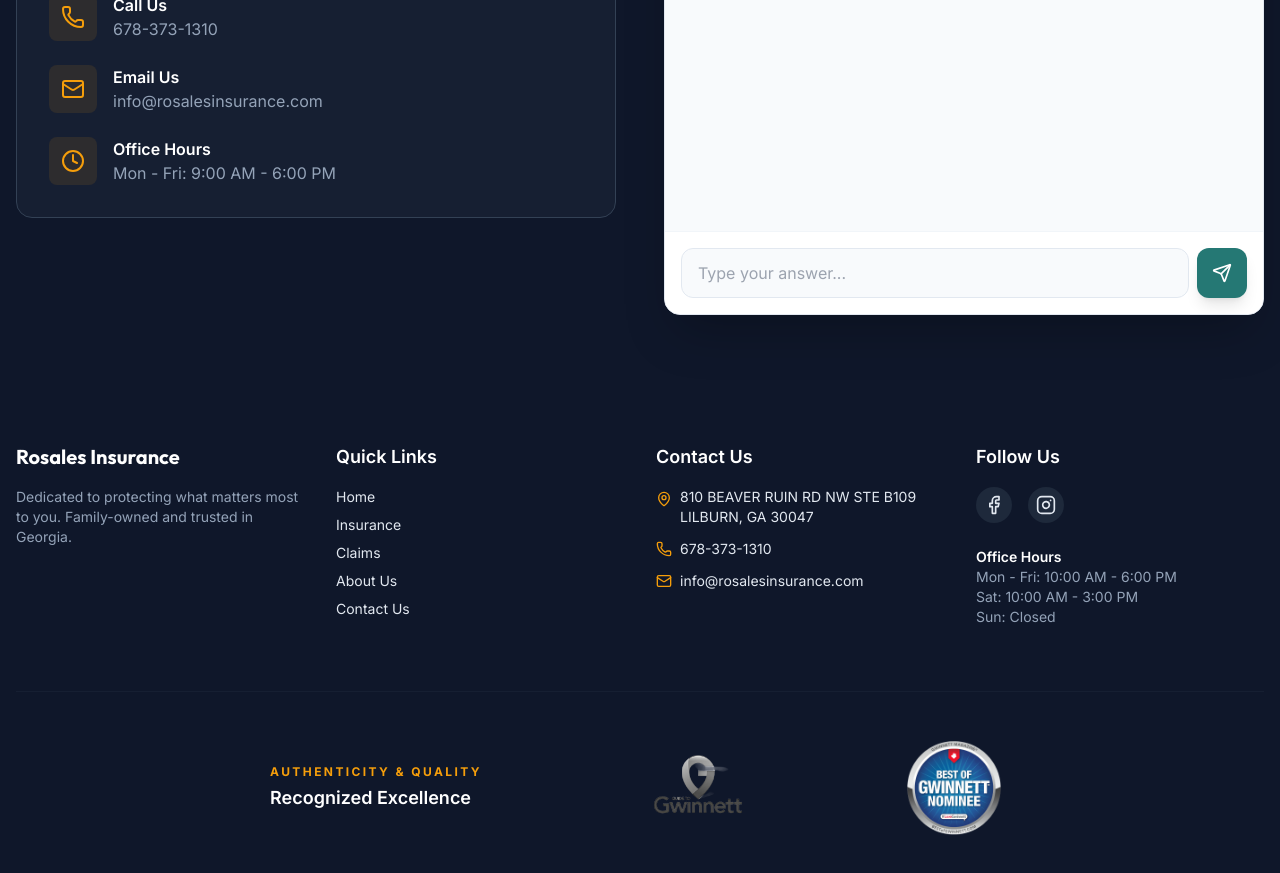
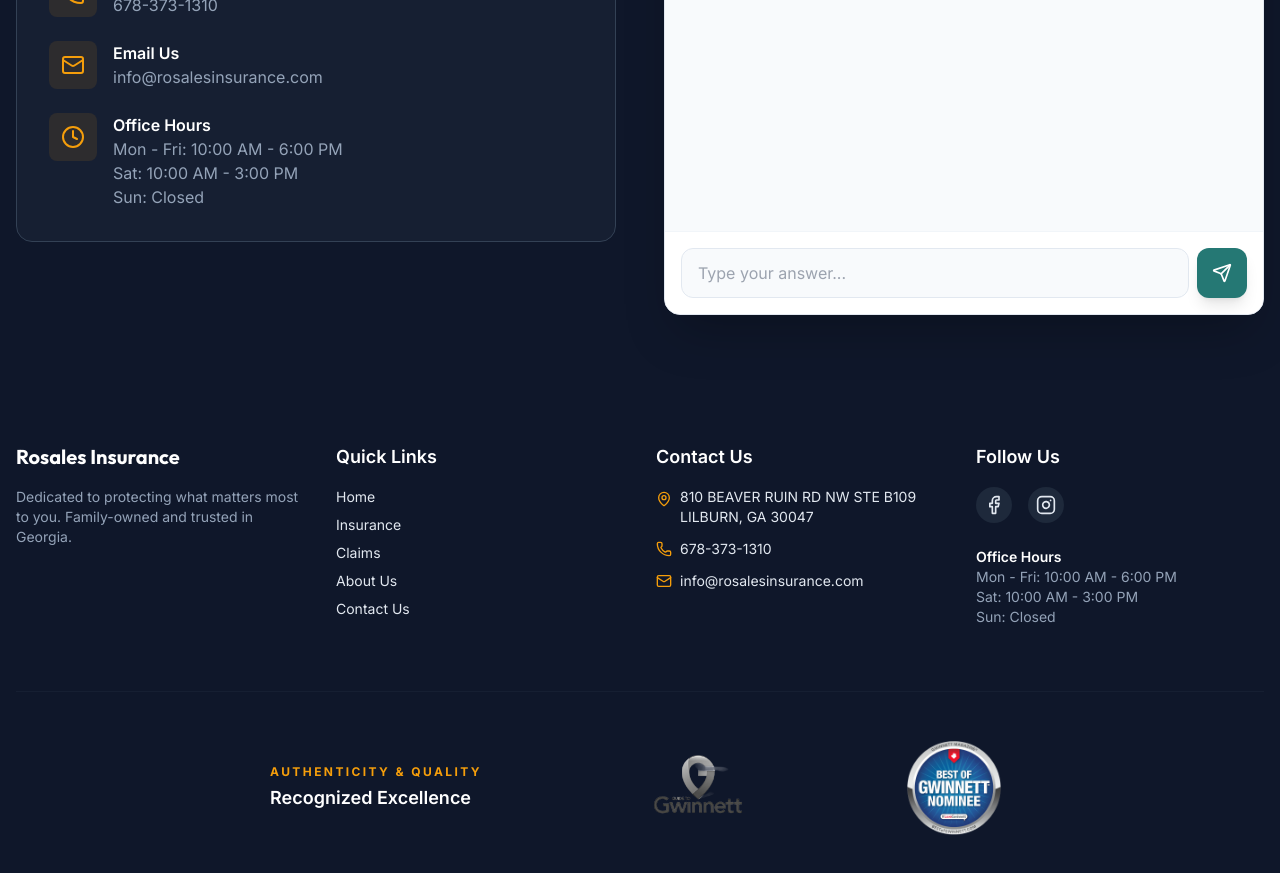
Before and after one commit to Nelocode/rosales, a Next.js app: page / in a window 1280 px wide. Shown: the part 5900-6773 px from the top of the page. Built offline with nearby package versions, Linux system fonts and the light colour scheme.

Commit message:
fix: update ContactSection office hours - Mon-Fri 10am-6pm, Sat 10am-3pm, Sun Closed

```diff
--- a/src/components/ContactSection.tsx
+++ b/src/components/ContactSection.tsx
@@ -66,7 +66,9 @@ export function ContactSection() {
                             </div>
                             <div>
                                 <p className="font-semibold text-white">Office Hours</p>
-                                <p className="text-slate-400">Mon - Fri: 9:00 AM - 6:00 PM</p>
+                                <p className="text-slate-400">{t.footer.mon_fri}: 10:00 AM - 6:00 PM</p>
+                                <p className="text-slate-400">{t.footer.sat}: 10:00 AM - 3:00 PM</p>
+                                <p className="text-slate-400">{t.footer.sun}: Closed</p>
                             </div>
                         </li>
                     </ul>
```
